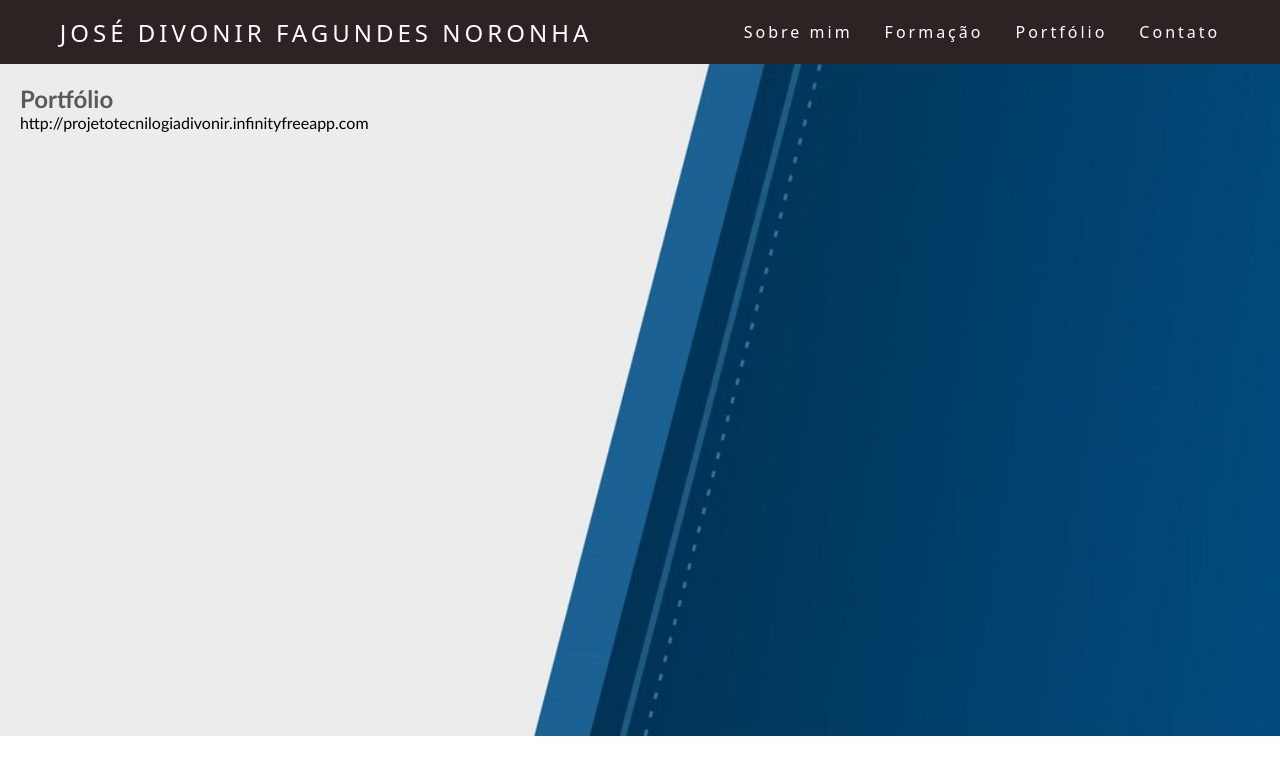
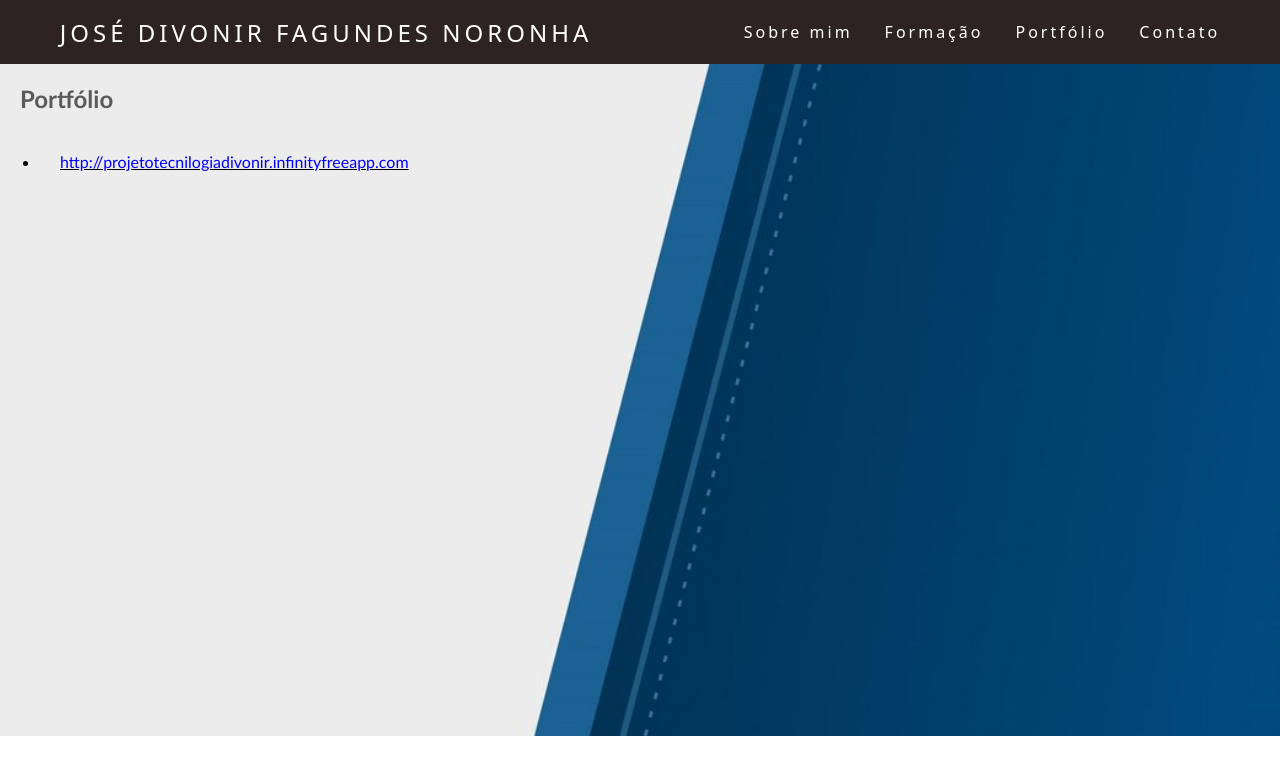
Before and after one commit to hooppynieq/cvonlinedivonir, a plain HTML site: page portfolio.html in a window 1280 px wide. Drawn offline with Linux system fonts and the light colour scheme.

Commit message:
Update portfolio.html

```diff
--- a/portfolio.html
+++ b/portfolio.html
@@ -29,9 +29,10 @@
         <div id="info">
             <div class="infos">
                 <h2>Portfólio</h2>
-                <p>
-                    http://projetotecnilogiadivonir.infinityfreeapp.com
-                </p>
+                <br>
+                   <ul class="list-link">
+                        <li><a class="text2" href="http://projetotecnilogiadivonir.infinityfreeapp.com">http://projetotecnilogiadivonir.infinityfreeapp.com</a></li>
+                    </ul>
 
             </div>
         </div>
```
